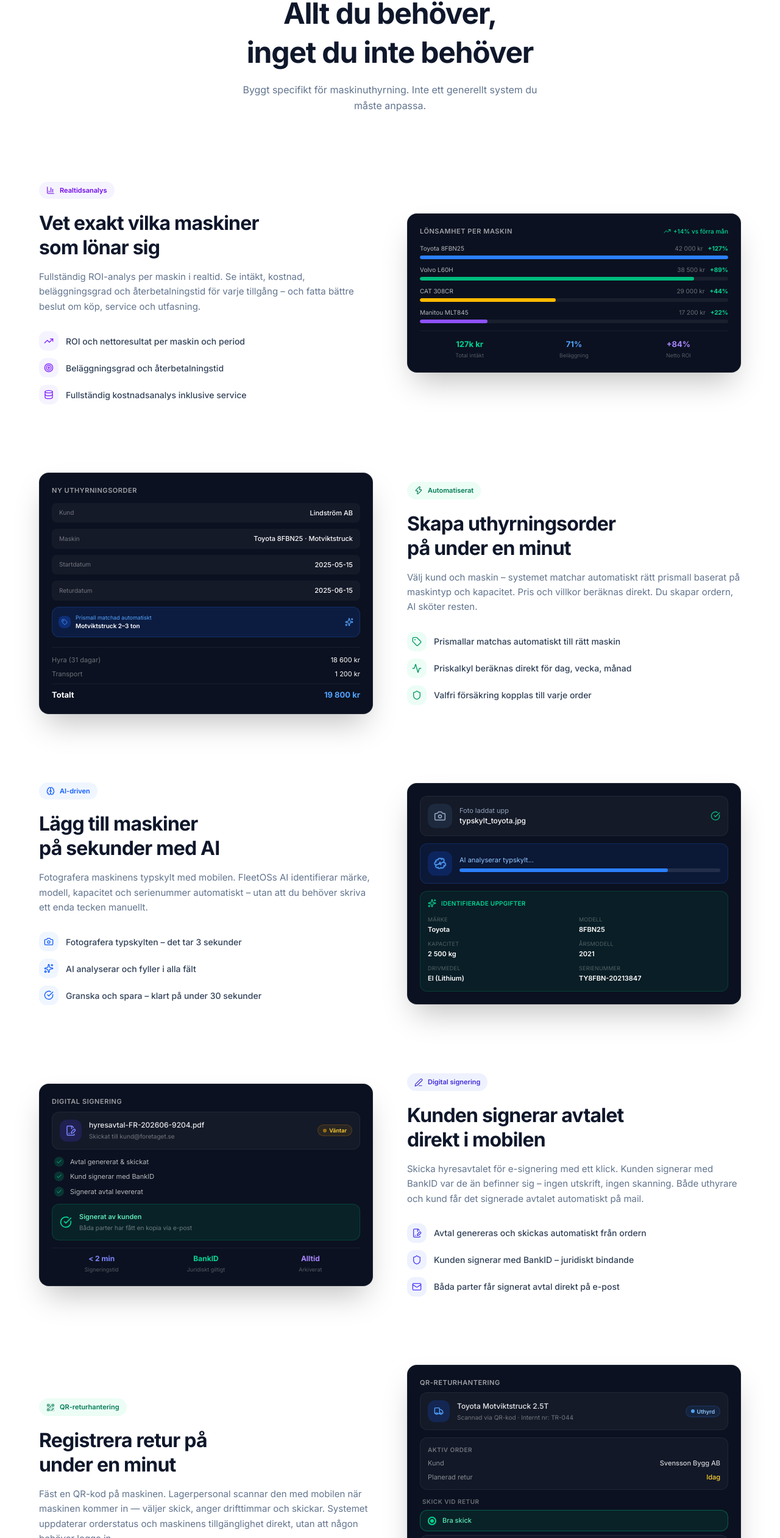
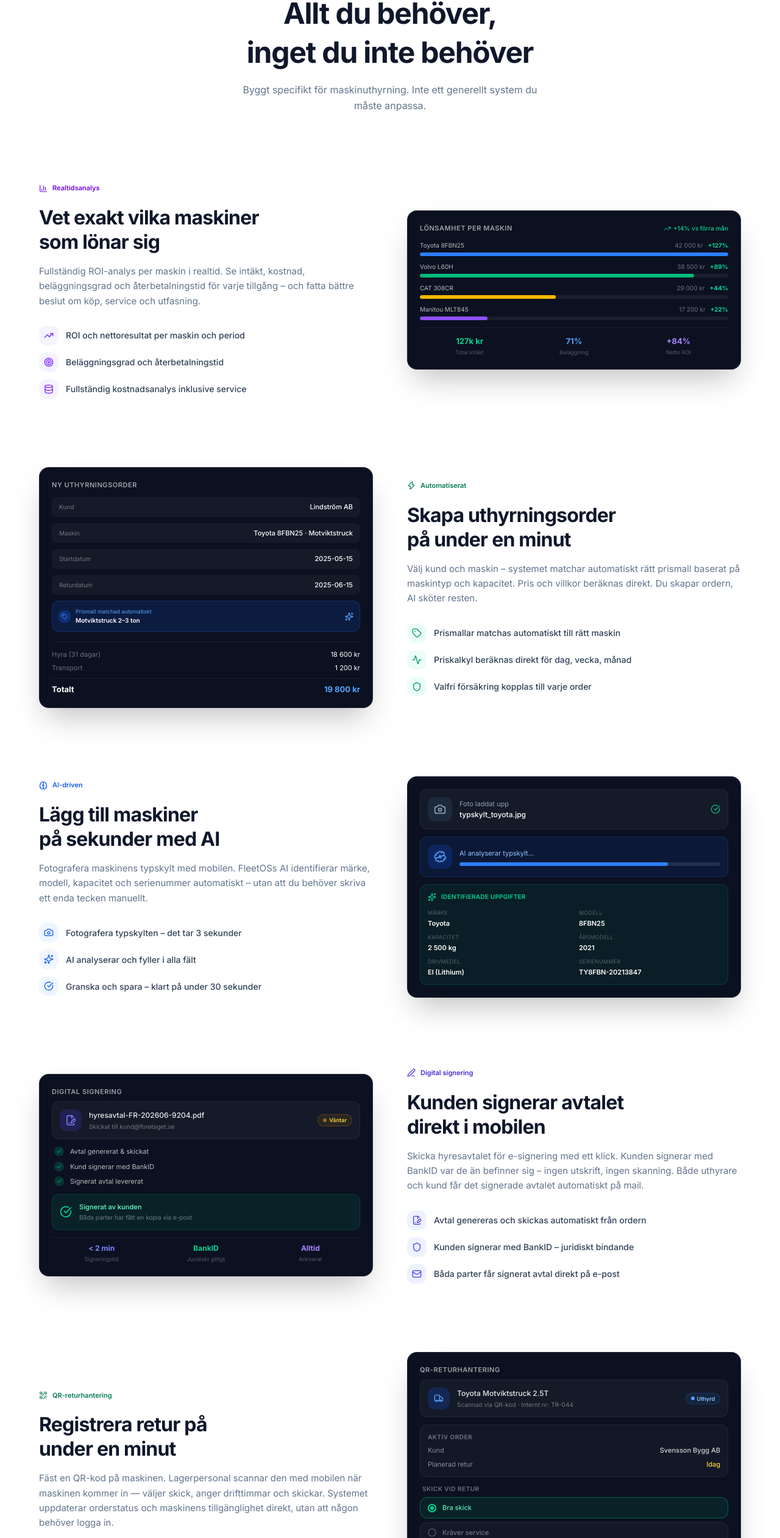
Before and after one commit to DavidWestlundcode/Fleetrent, a Next.js app: page / in a window 1280 px wide. Shown: the part 2404-4926 px from the top of the page at 61% size. Built offline with nearby package versions, Linux system fonts and the light colour scheme.

Commit message:
Startsida: ta bort pill-styling på feature-badges (bakgrund + padding)

```diff
--- a/src/app/page.tsx
+++ b/src/app/page.tsx
@@ -798,7 +798,7 @@ export default function LandingPage() {
           {/* Feature 1: ROI */}
           <div className="grid grid-cols-1 lg:grid-cols-2 gap-8 lg:gap-14 items-center">
             <AnimateIn direction="left">
-              <div className="inline-flex items-center gap-2 px-3 py-1.5 bg-violet-50 rounded-full text-violet-700 text-[11px] font-semibold mb-5">
+              <div className="inline-flex items-center gap-2 text-violet-700 text-[11px] font-semibold mb-5">
                 <BarChart3 className="w-3.5 h-3.5" />
                 Realtidsanalys
               </div>
@@ -834,7 +834,7 @@ export default function LandingPage() {
               <OrderMockup />
             </AnimateIn>
             <AnimateIn direction="right" className="order-1 lg:order-2">
-              <div className="inline-flex items-center gap-2 px-3 py-1.5 bg-emerald-50 rounded-full text-emerald-700 text-[11px] font-semibold mb-5">
+              <div className="inline-flex items-center gap-2 text-emerald-700 text-[11px] font-semibold mb-5">
                 <Zap className="w-3.5 h-3.5" />
                 Automatiserat
               </div>
@@ -864,7 +864,7 @@ export default function LandingPage() {
           {/* Feature 3: AI Register */}
           <div className="grid grid-cols-1 lg:grid-cols-2 gap-8 lg:gap-14 items-center">
             <AnimateIn direction="left">
-              <div className="inline-flex items-center gap-2 px-3 py-1.5 bg-blue-50 rounded-full text-blue-600 text-[11px] font-semibold mb-5">
+              <div className="inline-flex items-center gap-2 text-blue-600 text-[11px] font-semibold mb-5">
                 <Brain className="w-3.5 h-3.5" />
                 AI-driven
               </div>
@@ -899,7 +899,7 @@ export default function LandingPage() {
               <SigningMockup />
             </AnimateIn>
             <AnimateIn direction="right" className="order-1 lg:order-2">
-              <div className="inline-flex items-center gap-2 px-3 py-1.5 bg-indigo-50 rounded-full text-indigo-700 text-[11px] font-semibold mb-5">
+              <div className="inline-flex items-center gap-2 text-indigo-700 text-[11px] font-semibold mb-5">
                 <PenLine className="w-3.5 h-3.5" />
                 Digital signering
               </div>
@@ -929,7 +929,7 @@ export default function LandingPage() {
           {/* Feature 5: QR return */}
           <div className="grid grid-cols-1 lg:grid-cols-2 gap-8 lg:gap-14 items-center">
             <AnimateIn direction="left">
-              <div className="inline-flex items-center gap-2 px-3 py-1.5 bg-emerald-50 rounded-full text-emerald-700 text-[11px] font-semibold mb-5">
+              <div className="inline-flex items-center gap-2 text-emerald-700 text-[11px] font-semibold mb-5">
                 <QrCode className="w-3.5 h-3.5" />
                 QR-returhantering
               </div>
```
